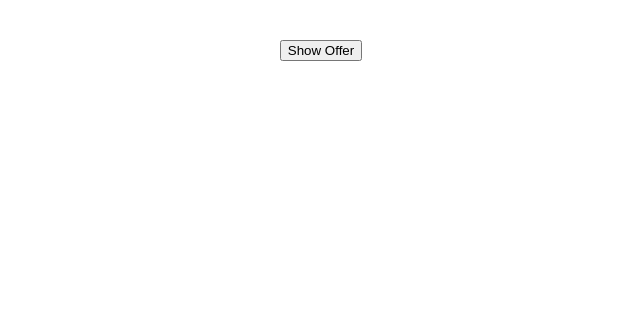
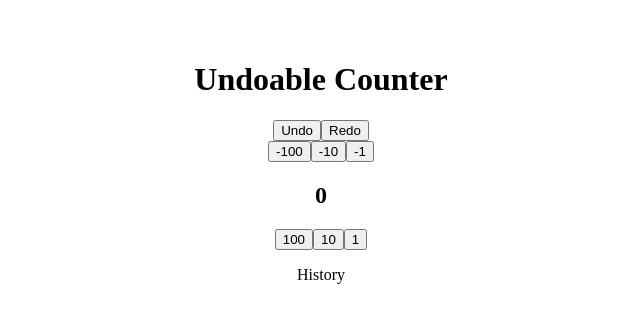
Before and after one commit to SanjayvVarma/react-toturial, a React (Vite) app: page / in a window 1280 px wide. Shown: the top 320 px of the page, without its empty margins (319-959 px from the left). Built offline with nearby package versions, Linux system fonts and the light colour scheme.

Commit message:
undoable counter

```diff
--- a/src/App.jsx
+++ b/src/App.jsx
@@ -1,5 +1,6 @@
 import './App.css'
-import ModelOverlay from './projects/customModelOverlay';
+import UndoableCounter from './projects/undoableCounter';
+// import ModelOverlay from './projects/customModelOverlay';
 // import MortgageCalculator from './projects/mortgageCalculator';
 // import Faq from './projects/faq';
 // import CountdownTimer from './projects/countDownTimer';
@@ -33,7 +34,8 @@ function App() {
       {/* <CountdownTimer /> */}
       {/* <Faq /> */}
       {/* <MortgageCalculator/> */}
-      <ModelOverlay />
+      {/* <ModelOverlay /> */}
+      <UndoableCounter />
     </>
   )
 }
--- /dev/null
+++ b/src/projects/undoableCounter/index.jsx
@@ -0,0 +1,86 @@
+import React, { useState } from 'react'
+
+const UndoableCounter = () => {
+    const minBtn = [-100, -10, -1]
+    const pluBtn = [+100, +10, +1]
+
+    const [value, setValue] = useState(0)
+    const [history, setHistory] = useState([])
+    const [redo, setRedo] = useState([])
+    const maxCount = 5
+
+
+    const mainHistory = (btn, prev, curr) => {
+        const obj = { btn, prev, curr }
+
+        const copyHistory = [...history]
+        copyHistory.unshift(obj)
+        setHistory(copyHistory)
+    }
+
+    const handleMin = (btn) => {
+        mainHistory(btn, value, btn + value)
+        setValue((prev) => prev + btn)
+        setRedo([]);
+    }
+
+    const handleUndo = () => {
+        if (history.length > 0 && redo.length < maxCount) {
+
+            const copyHist = [...history]
+            const removeItem = copyHist.shift()
+            setHistory(copyHist)
+            setValue(removeItem.prev)
+            const redoList = [...redo]
+            redoList.push(removeItem)
+            setRedo(redoList)
+        } else {
+            alert('No more actions to undo or redo limit reached.');
+        }
+    }
+
+
+    const handleRedo = () => {
+        if (redo.length) {
+            const copyRedoList = [...redo]
+            const popValue = copyRedoList.pop()
+            setRedo(copyRedoList)
+            const { btn, prev, curr } = popValue;
+            setValue(curr)
+            mainHistory(btn, prev, curr)
+        } else {
+            alert('No more actions to redo.');
+        }
+    }
+
+    return (
+        <div>
+            <h1>Undoable Counter</h1>
+            <div>
+                <button onClick={handleUndo}>Undo</button>
+                <button onClick={handleRedo}>Redo</button>
+            </div>
+            <div>
+                {
+                    minBtn.map((btn, idx) => (
+                        <button key={idx} onClick={() => handleMin(btn)}>{btn}</button>
+                    ))
+                }
+                <h2>{value}</h2>
+                {
+                    pluBtn.map((btn, idx) => (
+                        <button key={idx} onClick={() => handleMin(btn)}>{btn}</button>
+                    ))
+                }
+            </div>
+            <div>
+                <p>History</p>
+                {history.map((hist, idx) => (
+                    <div key={idx}> Action = {hist.btn}, prevValue = {hist.prev}, currValue = {hist.curr}</div>
+                ))}
+            </div>
+        </div>
+    )
+}
+
+export default UndoableCounter;
```
